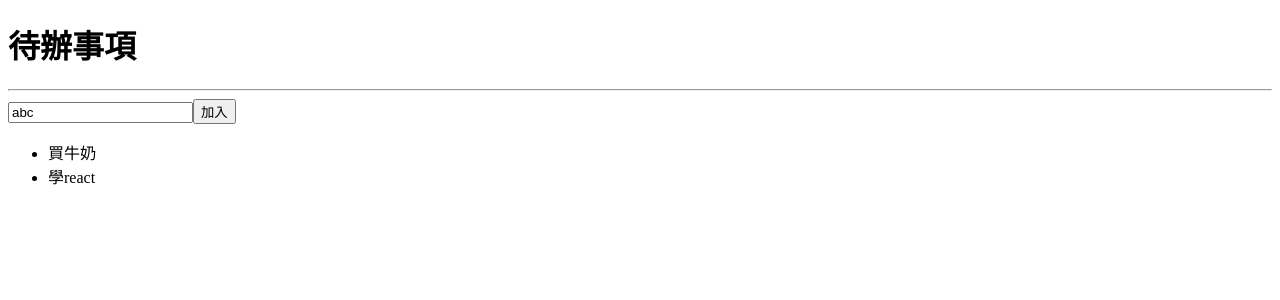
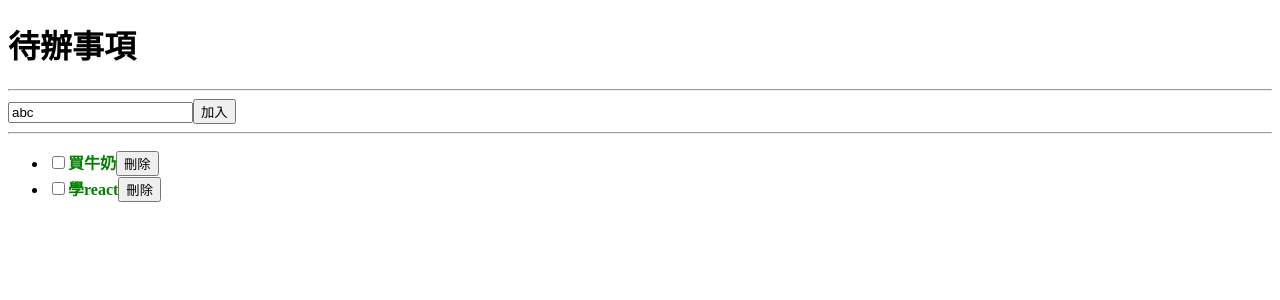
Before and after one commit to FrostAce52/next-base-main, a Next.js app: page /cs-0927/todo in a window 1280 px wide. Shown: the top 300 px of the page. Built offline with nearby package versions, Linux system fonts and the light colour scheme.

Commit message:
todo-remove-toggle

```diff
--- a/pages/cs-0927/todo.js
+++ b/pages/cs-0927/todo.js
@@ -9,12 +9,34 @@ export default function Todo(props) {
   // 專門為了讓文字輸入框ui綁定的狀態
   const [inputText, setInputText] = useState('abc')
 
+  // 新增todo
   const handleAdd = (text) => {
-    // 先寫出要新增的物件值
-    const newTodo = { id: Number(new Date()), text }
-    setTodos([newTodo, ...todos])
-    // 清空文字輸入框
-    setInputText('')
+    // 如果文字不是空白時再作新增
+    if (text) {
+      // 先寫出要新增的物件值
+      const newTodo = { id: Number(new Date()), text }
+      setTodos([newTodo, ...todos])
+      // 清空文字輸入框
+      setInputText('')
+    }
+  }
+  // 刪除todo
+  const handleRemove = (id) => {
+    const nextTodos = todos.filter((v) => v.id !== id)
+    setTodos(nextTodos)
+  }
+
+  // 切換todo項目的completed屬性
+  const handleToggleCompleted = (id) => {
+    const nextTodos = todos.map((v, i) => {
+      // 這裡判斷id值是否等於傳入id
+      if (v.id === id) {
+        return { ...v, completed: !v.completed }
+      } else {
+        return v
+      }
+    })
+    setTodos(nextTodos)
   }
   return (
     <>
@@ -27,6 +49,13 @@ export default function Todo(props) {
         onChange={(e) => {
           setInputText(e.target.value)
         }}
+        placeholder="輸入文字"
+        onKeyDown={(e) => {
+          // 如果按下是Enter鍵時
+          if (e.key === 'Enter') {
+            handleAdd(inputText)
+          }
+        }}
       />
       <button
         onClick={() => {
@@ -35,11 +64,55 @@ export default function Todo(props) {
       >
         加入
       </button>
+      <hr />
       <ul>
         {todos.map((todo) => {
-          return <li key={todo.id}>{todo.text}</li>
+          return (
+            <li key={todo.id}>
+              <input
+                type="checkbox"
+                checked={todo.completed}
+                onChange={() => {
+                  handleToggleCompleted(todo.id)
+                }}
+              />
+              <span
+                className={todo.completed ? 'completed' : 'active'}
+                // style={{
+                //   color: todo.completed ? 'gray' : 'green',
+                //   textDecoration: todo.completed ? 'line-through' : 'none',
+                //   fontWeight: todo.completed ? 'normal' : 'bold',
+                // }}
+              >
+                {todo.text}
+              </span>
+
+              <button
+                onClick={() => {
+                  handleRemove(todo.id)
+                }}
+              >
+                刪除
+              </button>
+            </li>
+          )
         })}
       </ul>
+      <style jsx>
+        {`
+          .completed {
+            color: gray;
+            text-decoration: line-through;
+            font-weight: normal;
+          }
+
+          .active {
+            color: green;
+            text-decoration: none;
+            font-weight: bold;
+          }
+        `}
+      </style>
     </>
   )
 }
```
